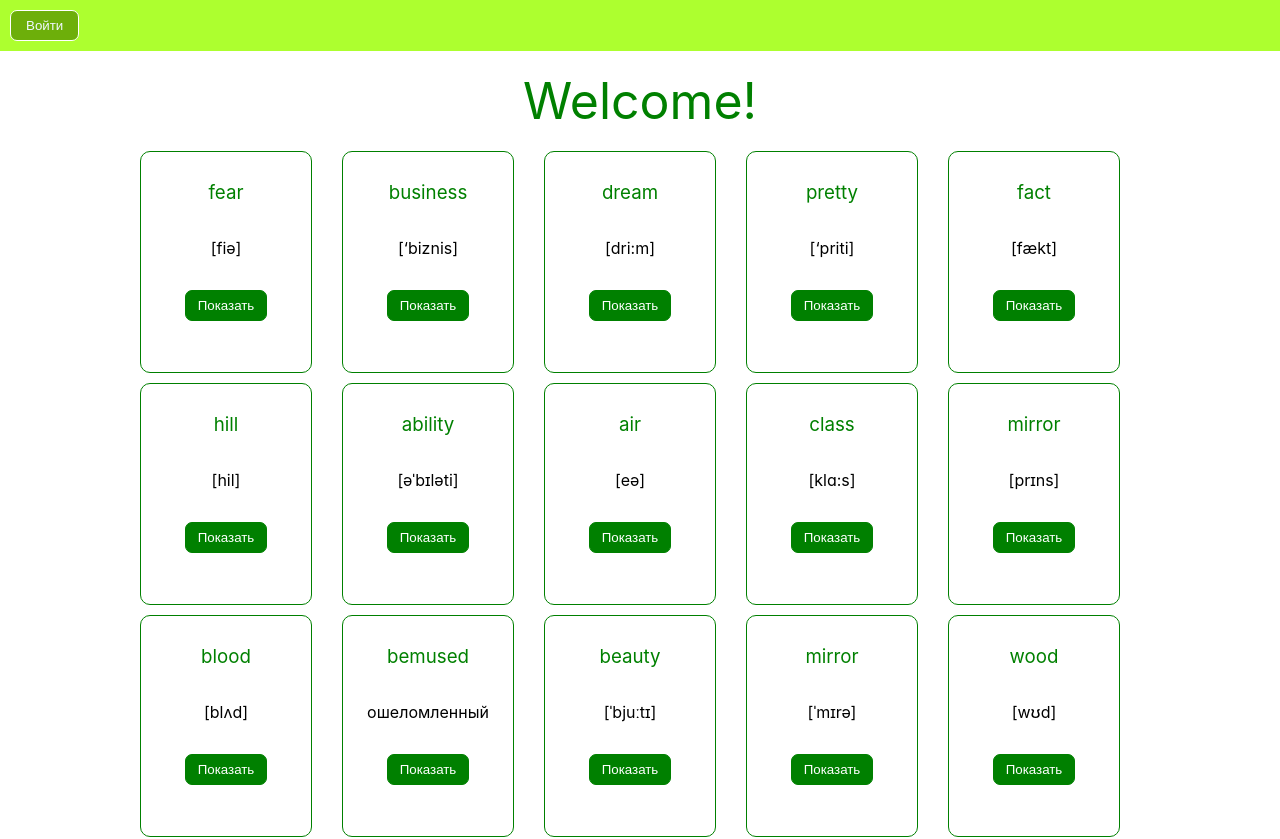
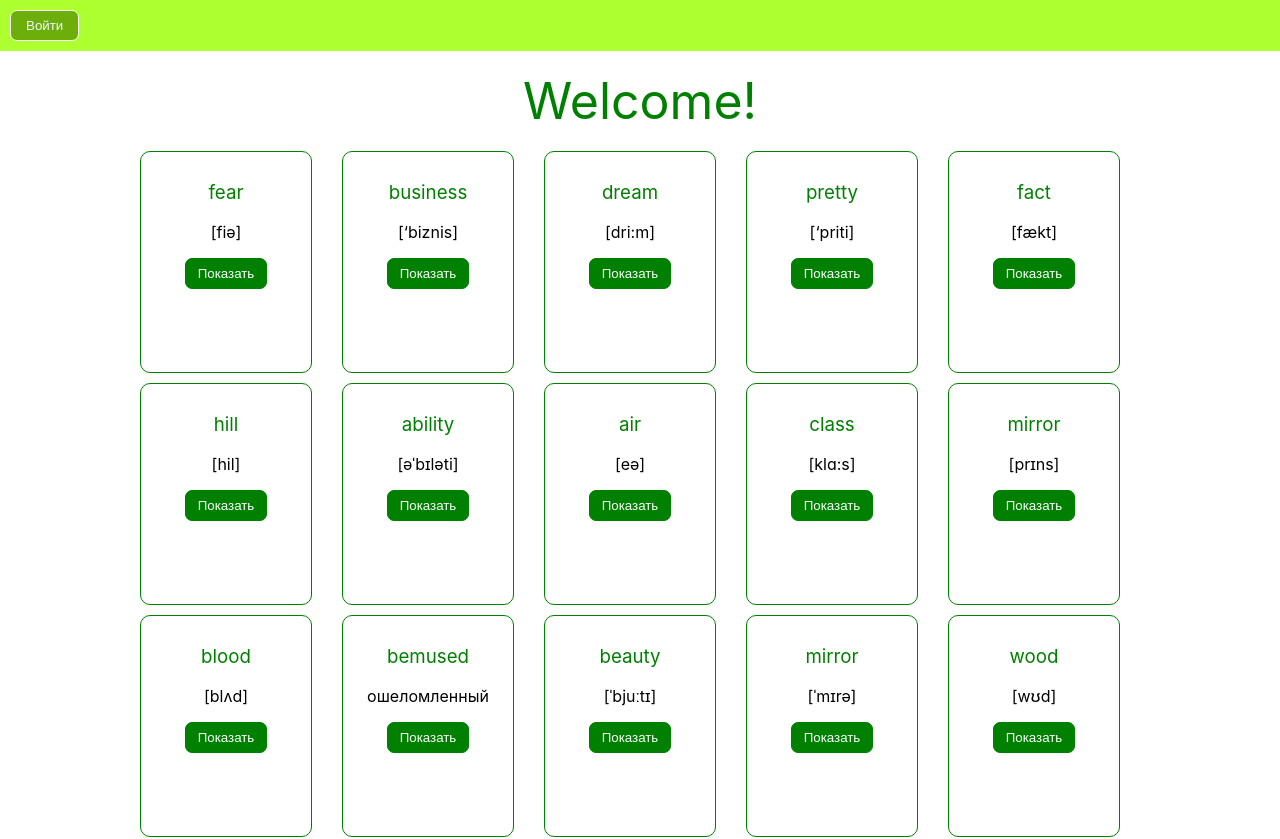
Before and after one commit to albina990/React_globalproject, a React (Create React App) app: page / in a window 1280 px wide. Shown: the top 839 px of the page. Built offline with nearby package versions, Linux system fonts and the light colour scheme.

Commit message:
fix slider

```diff
--- a/src/components/Card/Card.jsx
+++ b/src/components/Card/Card.jsx
@@ -1,36 +1,25 @@
-import React, { useState, useEffect } from "react"
+import React from "react"
 import st from "./Card.module.scss"
 import Button from "../Button/Button"
 
 export default function Card(props) {
     const { item, styleName, index, childIndex, onChildClick} = props
-    const [selectedItem, setSelectedItem] = useState(false)
-
-    const handleClick = () => {
-        setSelectedItem(!selectedItem)
-    }
 
     const handleChange = () => {
         onChildClick(index);
     }
 
-    useEffect(() => {
-        setSelectedItem(false)
-    }, [props.item])
-
-    if (styleName === "slider__card") {
         return (
             <>
                 {
-                    <div className={st.slider__card}>
+                    <div className={st[`${styleName}__card`]}>
                         <div>
-                            <h3 className={st.slider__word}>{item.english}</h3>
+                            <h3 className={st[`${styleName}__word`]}>{item.english}</h3>
                             <p>{item.transcription}</p>
-
-                            {selectedItem ? (
+                            {index === childIndex ? (
                                 <p>{item.russian}</p>
                             ) : (
-                                <p onClick={() => handleClick()}>
+                                <p onClick={() => handleChange()}>
                                     <Button
                                         styleName="flashcards__btn"
                                         content="Показать"
@@ -42,24 +31,4 @@ export default function Card(props) {
                 }
             </>
         )
-    } else if (styleName === "flashcards__card") {
-        return (
-            <>
-                <div className={st.flashcards__card} key={index}>
-                    <h3 className={st.flashcard__word}>{item.english}</h3>
-                    <p>{item.transcription}</p>
-                    {index === childIndex? (
-                        <p>{item.russian}</p>
-                    ) : (
-                        <p onClick={() => handleChange()}>
-                            <Button
-                                styleName="flashcards__btn"
-                                content="Показать"
-                            />
-                        </p>
-                    )}
-                </div>
-            </>
-        )
-    }
 }
--- a/src/components/Card/Card.module.scss
+++ b/src/components/Card/Card.module.scss
@@ -26,7 +26,7 @@
     border-radius: 10px;
 
 
-    .flashcard__word{
+    .flashcards__word{
         color: green;
         font-weight: 400;
 
--- a/src/pages/Cards/Cards.jsx
+++ b/src/pages/Cards/Cards.jsx
@@ -7,13 +7,13 @@ export default function Cards(props) {
 
     const handleChildClick = (index) => {
         setChildIndex(index);
-      }
+    }
 
     return (
         <>
             <div className={st.container} >
                 {props.arr.map((word, index) => (
-                    <Card item={word} index={index} childIndex={childIndex} onChildClick={handleChildClick} styleName="flashcards__card" />
+                    <Card item={word} index={index} childIndex={childIndex} onChildClick={handleChildClick} styleName="flashcards" />
                 ))}
             </div>
         </>
--- a/src/pages/Slider/Slider.jsx
+++ b/src/pages/Slider/Slider.jsx
@@ -5,6 +5,14 @@ import Card from '../../components/Card/Card'
 export default function Slider(props) {
   const {arr} = props;
   const [showedIndex, setIndex] = useState(0);
+
+  const [childIndex, setChildIndex] = useState(null);
+
+    const handleChildClick = (index) => {
+        setChildIndex(index);
+    }
+
+
   const showNextCard = () => {
     if(showedIndex !== 30){
       setIndex(showedIndex + 1);
@@ -27,7 +35,7 @@ export default function Slider(props) {
     <div className={st.container}>
       <div className={st.slider}>
       <button className={st.slider__arrow} onClick={() => showPreviousCard()}>←</button>
-        <Card item={arr[showedIndex]} styleName='slider__card' index={showedIndex}/>
+        <Card item={arr[showedIndex]} styleName='slider' index={showedIndex}  childIndex={childIndex} onChildClick={handleChildClick}/>
       <button className={st.slider__arrow} onClick={() => showNextCard()}>→</button>
       </div>
     </div>
```
